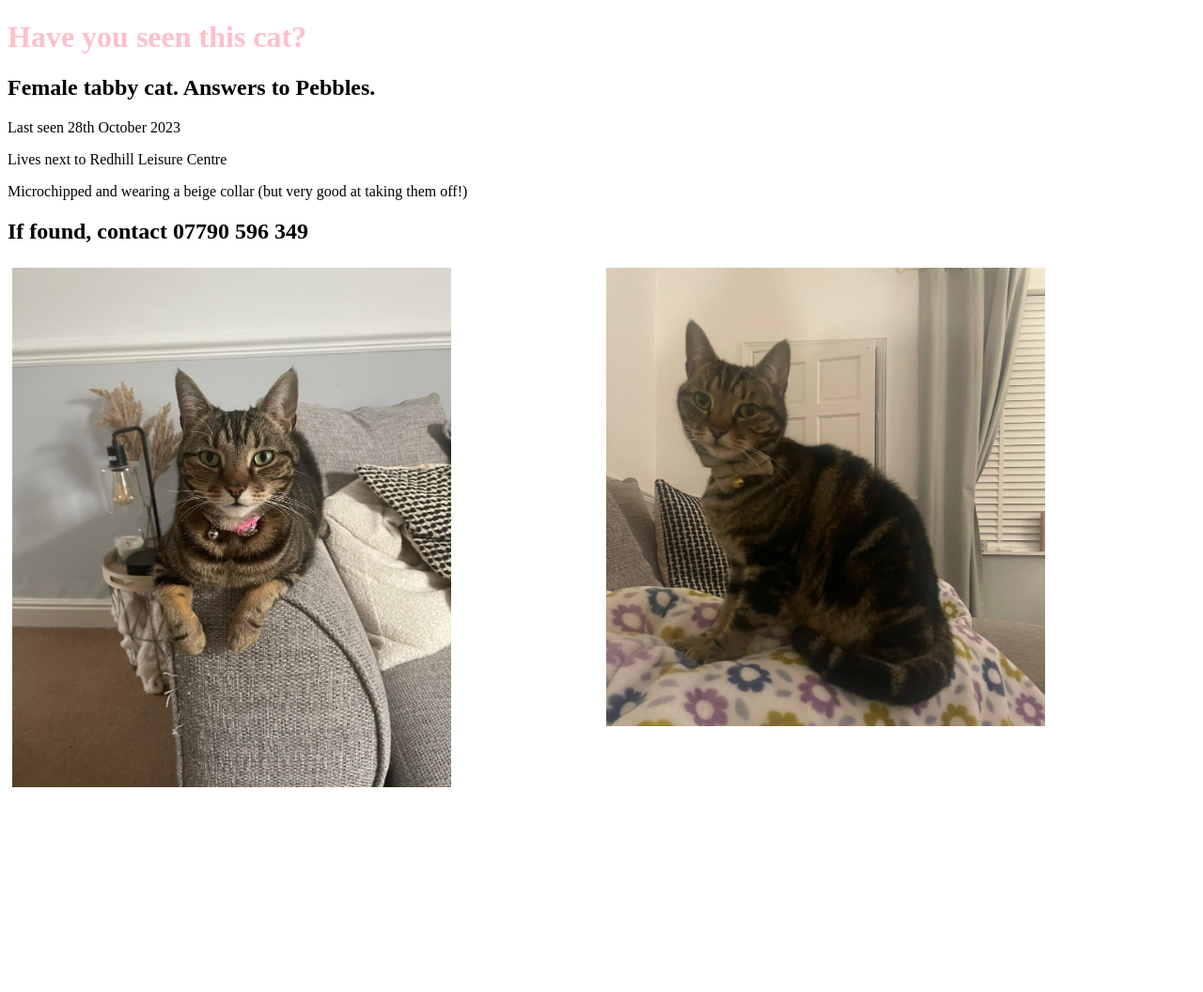
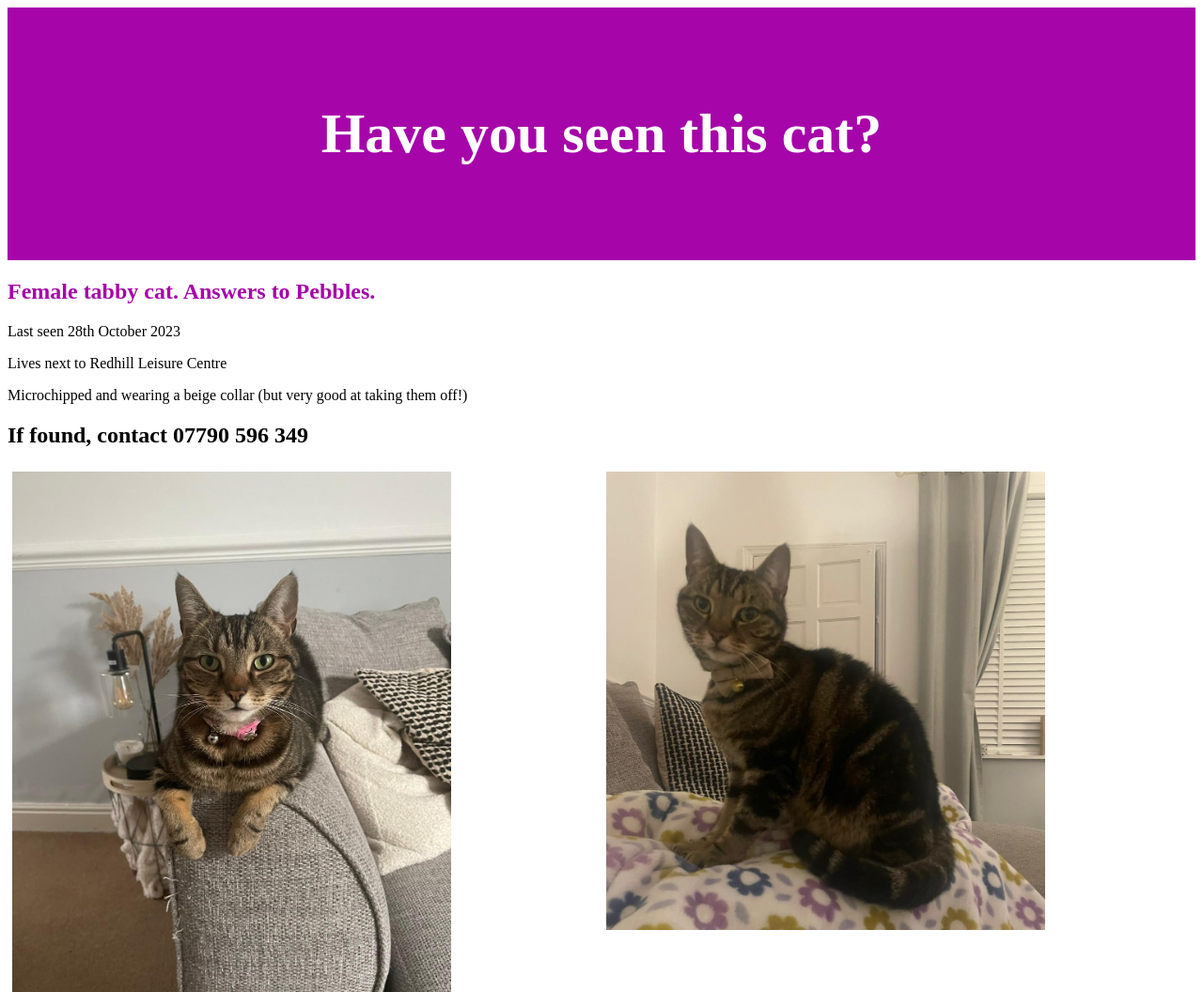
Before and after one commit to ClayyB/pebbles, a plain HTML site: page index.html in a window 1280 px wide. Shown: the whole page at 94% size. Before the commit the page ends 855 px from the top, so only its background shows below. Drawn offline with Linux system fonts and the light colour scheme.

Commit message:
add header

```diff
--- a/index.html
+++ b/index.html
@@ -7,8 +7,12 @@
 </head>
 
 <body>
+
+  <div class="header">
+    <h1>Have you seen this cat?</h1>
+  </div>
+
   <div class="cat">
-  <h1>Have you seen this cat?</h1>
   <h2>Female tabby cat. Answers to Pebbles.</h2>
   </div>
   <p>Last seen 28th October 2023</p>
--- a/style.css
+++ b/style.css
@@ -1,3 +1,11 @@
+.header {
+  padding: 60px;
+  text-align: center;
+  background: #a605a9;
+  color: white;
+  font-size: 30px;
+}
+
 .row {
   display: flex;
 }
@@ -7,6 +15,6 @@
   padding: 5px;
 }
 
-.cat h1 {
-  color: pink;
+.cat h2 {
+  color: #a605a9;
 }
```
